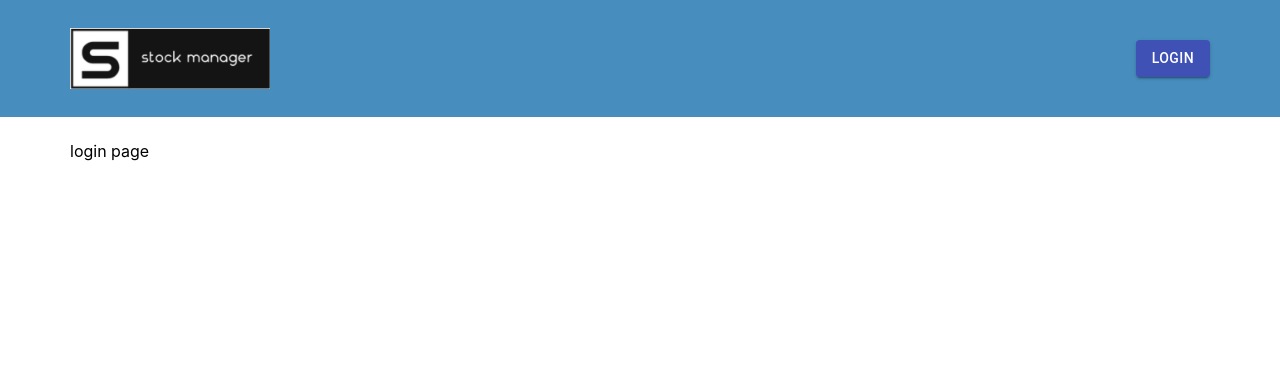
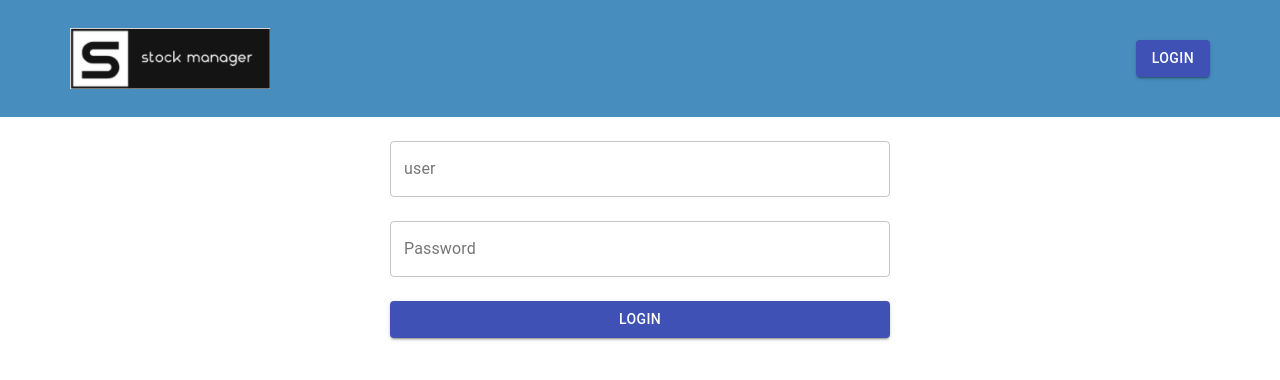
Before and after one commit to lnvi1701/luanvanktpm, a React (Create React App) app: page /login in a window 1280 px wide. Shown: the top 380 px of the page. Built offline with nearby package versions, Linux system fonts and the light colour scheme.

Commit message:
build: login page

```diff
--- a/src/components/login/LoginPage.jsx
+++ b/src/components/login/LoginPage.jsx
@@ -1,8 +1,26 @@
+import TextField from "@material-ui/core/TextField";
+import Button from "@material-ui/core/Button";
 import React from "react";
 import "./loginPage.scss";
 
 function LoginPage(props) {
-  return <div className="loginPage">login page</div>;
+  return (
+    <div className="loginPage">
+      <form className="form" noValidate autoComplete="off">
+        <TextField id="outlined-basic" label="user" variant="outlined" />
+        <TextField
+          id="standard-password-input"
+          label="Password"
+          type="password"
+          variant="outlined"
+          autoComplete="current-password"
+        />
+        <Button variant="contained" color="primary">
+          Login
+        </Button>
+      </form>
+    </div>
+  );
 }
 
 export default LoginPage;
--- a/src/components/login/loginPage.scss
+++ b/src/components/login/loginPage.scss
@@ -1,3 +1,10 @@
 .loginPage {
   padding: 24px var(--contentPadding);
+  .form {
+    display: flex;
+    flex-direction: column;
+    gap: 24px;
+    max-width: 500px;
+    margin: auto;
+  }
 }
```
